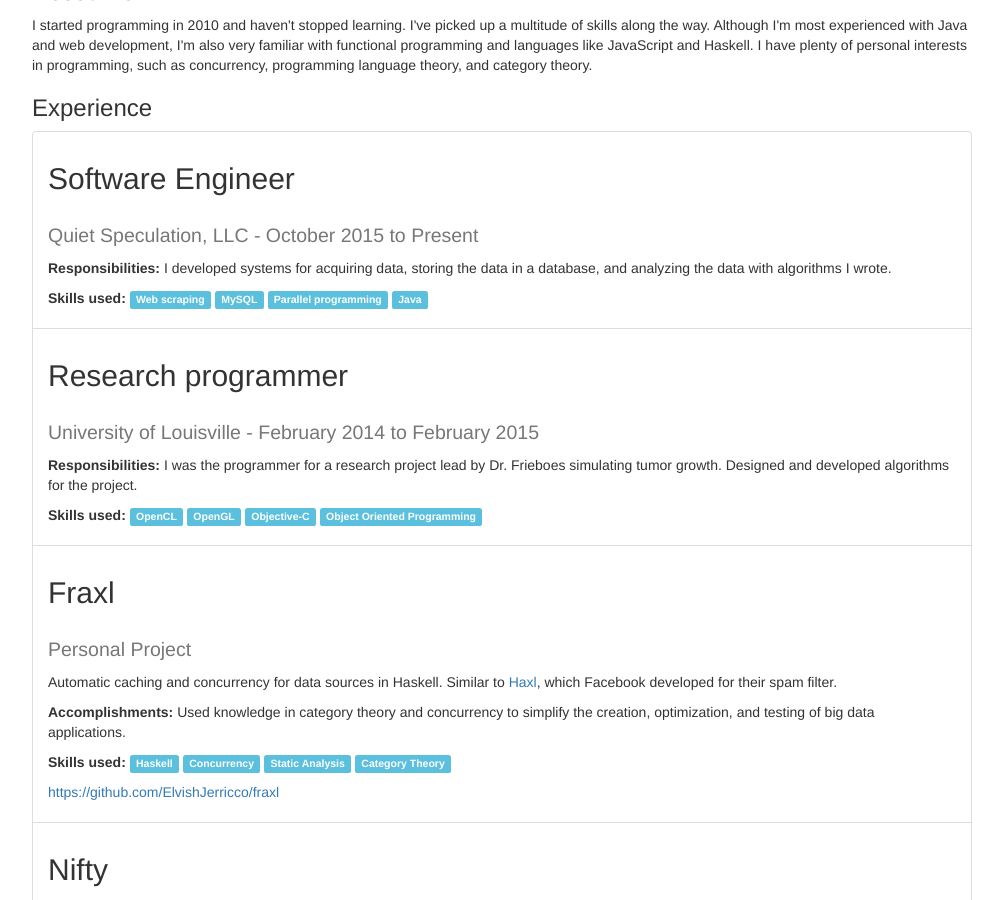
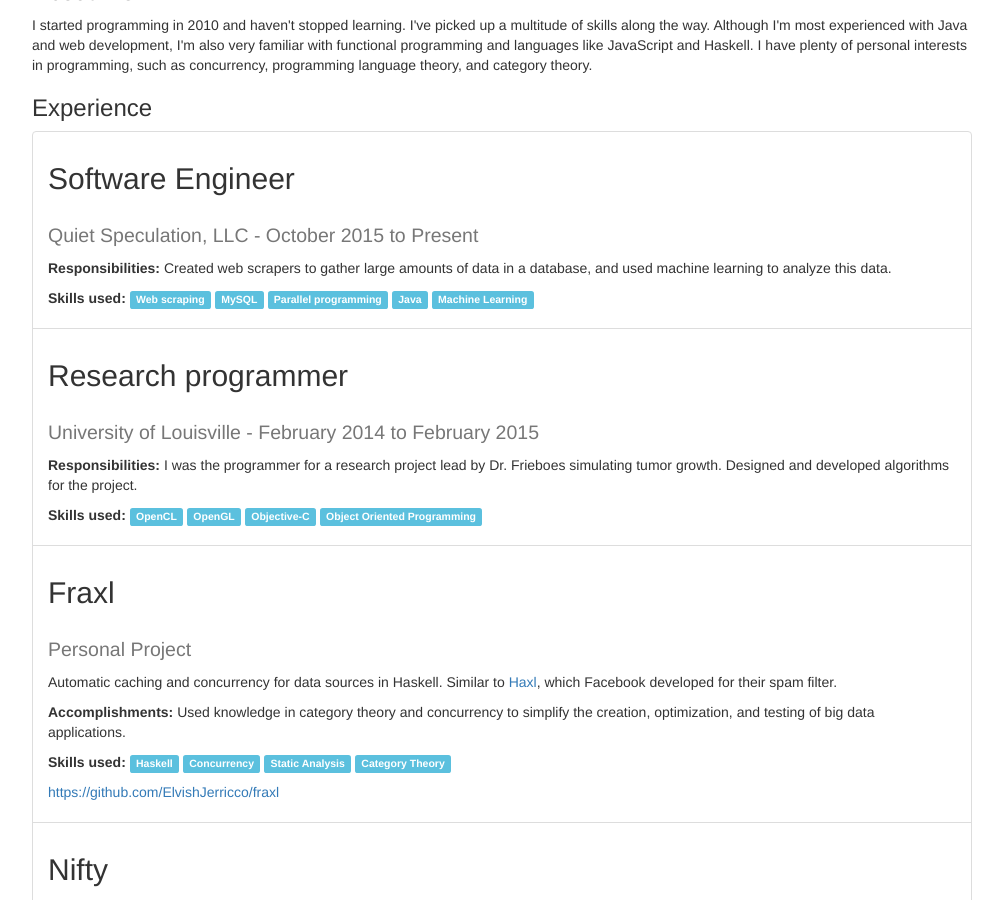
Before and after one commit to ElvishJerricco/elvishjerricco.github.io, a Jekyll site: the page built from other/Resume.html, in a window 1280 px wide and 900 px high, scrolled down 562 px. Shown: the whole window, without its empty margins (138-1141 px from the left). Built offline with Jekyll 4.4.1, drawn with Linux system fonts in a browser that asks for light colours.

Commit message:
Update resume

```diff
--- a/other/Resume.html
+++ b/other/Resume.html
@@ -26,7 +26,8 @@ exclude_from_nav: true
     <h2><small>Quiet Speculation, LLC - October 2015 to Present</small></h2>
     <p>
       <strong>Responsibilities: </strong>
-      I developed systems for acquiring data, storing the data in a database, and analyzing the data with algorithms I wrote.
+      Created web scrapers to gather large amounts of data in a database,
+      and used machine learning to analyze this data.
     </p>
     <p>
       <strong>Skills used:</strong>
@@ -34,6 +35,7 @@ exclude_from_nav: true
       <span class="label label-info">MySQL</span>
       <span class="label label-info">Parallel programming</span>
       <span class="label label-info">Java</span>
+      <span class="label label-info">Machine Learning</span>
     </p>
   </li>
   <li class="list-group-item">
```
